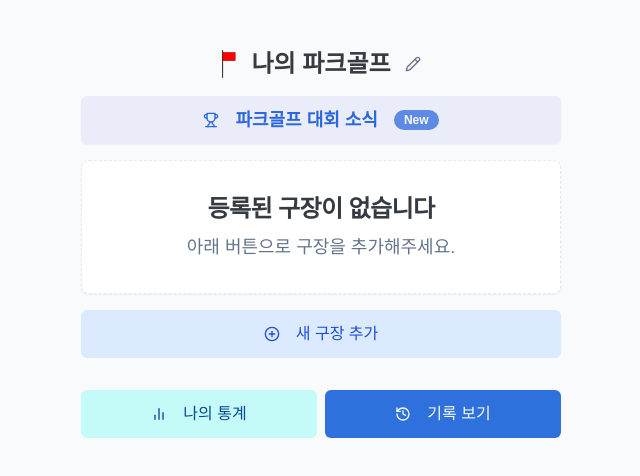
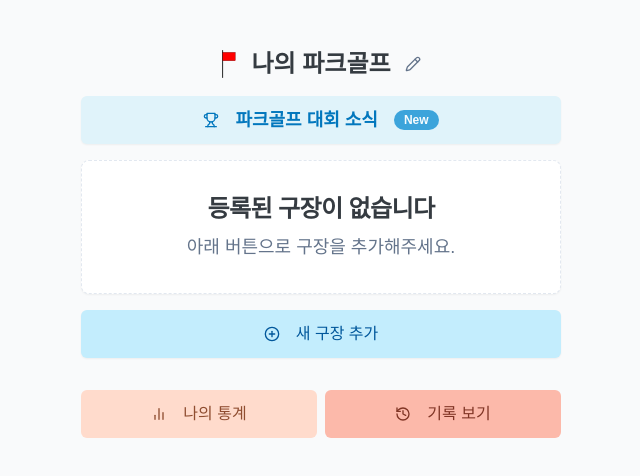
Before and after one commit to HAyonghwt/score-1, a Next.js app: page / in a window 1280 px wide. Shown: the top 476 px of the page, without its empty margins (319-959 px from the left). Built offline with nearby package versions, Linux system fonts and the light colour scheme; a web font is replaced by a local one.

Commit message:
단추배경 변경

```diff
--- a/src/app/page.tsx
+++ b/src/app/page.tsx
@@ -261,12 +261,12 @@ export default function HomePage() {
         </div>
         <Link href="/competitions">
           <Button
-            className="w-full h-12 text-lg font-bold shadow-sm border-none mt-4"
-            style={{ backgroundColor: '#eaecf9', color: '#2a68dd' }}
+            className="w-full h-12 text-lg font-bold shadow-sm border-none mt-4 hover:opacity-90 transition-opacity"
+            style={{ backgroundColor: '#e0f3fa', color: '#0277bd' }}
           >
             <Trophy className="mr-2 w-5 h-5" />
             파크골프 대회 소식
-            <Badge className="ml-2 bg-[#2a68dd] text-white border-none animate-pulse text-xs">New</Badge>
+            <Badge className="ml-2 text-white border-none animate-pulse text-xs" style={{ backgroundColor: '#0288d1' }}>New</Badge>
           </Button>
         </Link>
       </header>
@@ -304,7 +304,7 @@ export default function HomePage() {
           </Card>
         )}
         <Link href="/add-course">
-          <Button className="w-full h-12 text-base mt-4 bg-blue-100 text-blue-700 border border-blue-100 hover:bg-blue-200">
+          <Button className="w-full h-12 text-base mt-4 shadow-sm border-none hover:opacity-90 transition-opacity" style={{ backgroundColor: '#c3edfd', color: '#01579b' }}>
             <PlusCircle className="mr-2 w-5 h-5" />
             새 구장 추가
           </Button>
@@ -378,13 +378,13 @@ export default function HomePage() {
       <footer className="mt-8 text-center">
         <div className="flex gap-2">
           <Link href="/stats" className="flex-1">
-            <Button className="w-full h-12 text-base border border-[#c4faf8] hover:bg-[#c4faf8]" style={{ backgroundColor: '#c4faf8', color: '#094993ff' }}>
+            <Button className="w-full h-12 text-base border-none hover:opacity-90 transition-opacity" style={{ backgroundColor: '#FFDBCC', color: '#8F4D30' }}>
               <BarChart2 className="mr-2 w-5 h-5" />
               나의 통계
             </Button>
           </Link>
           <Link href="/records" className="flex-1">
-            <Button className="w-full h-12 text-base">
+            <Button className="w-full h-12 text-base border-none hover:opacity-90 transition-opacity" style={{ backgroundColor: '#FCB9AA', color: '#803525' }}>
               <History className="mr-2" />
               기록 보기
             </Button>
```
